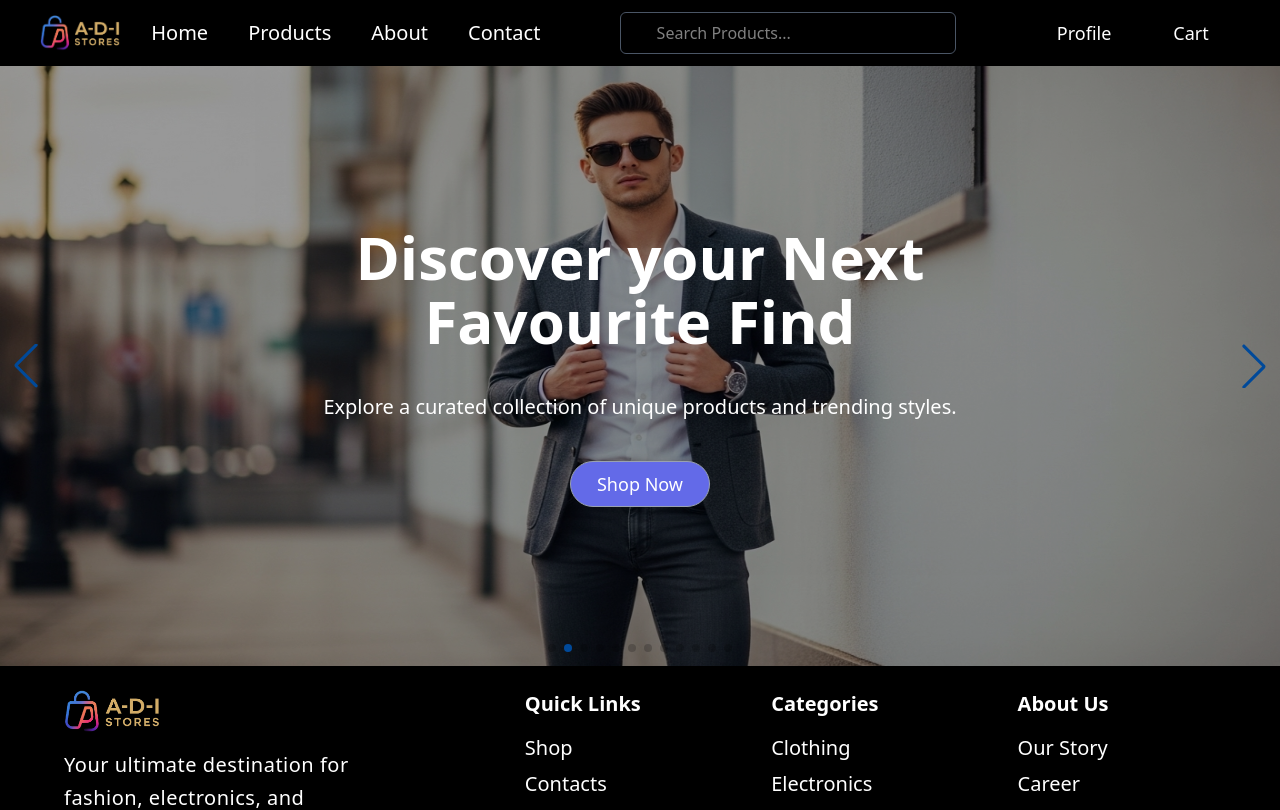
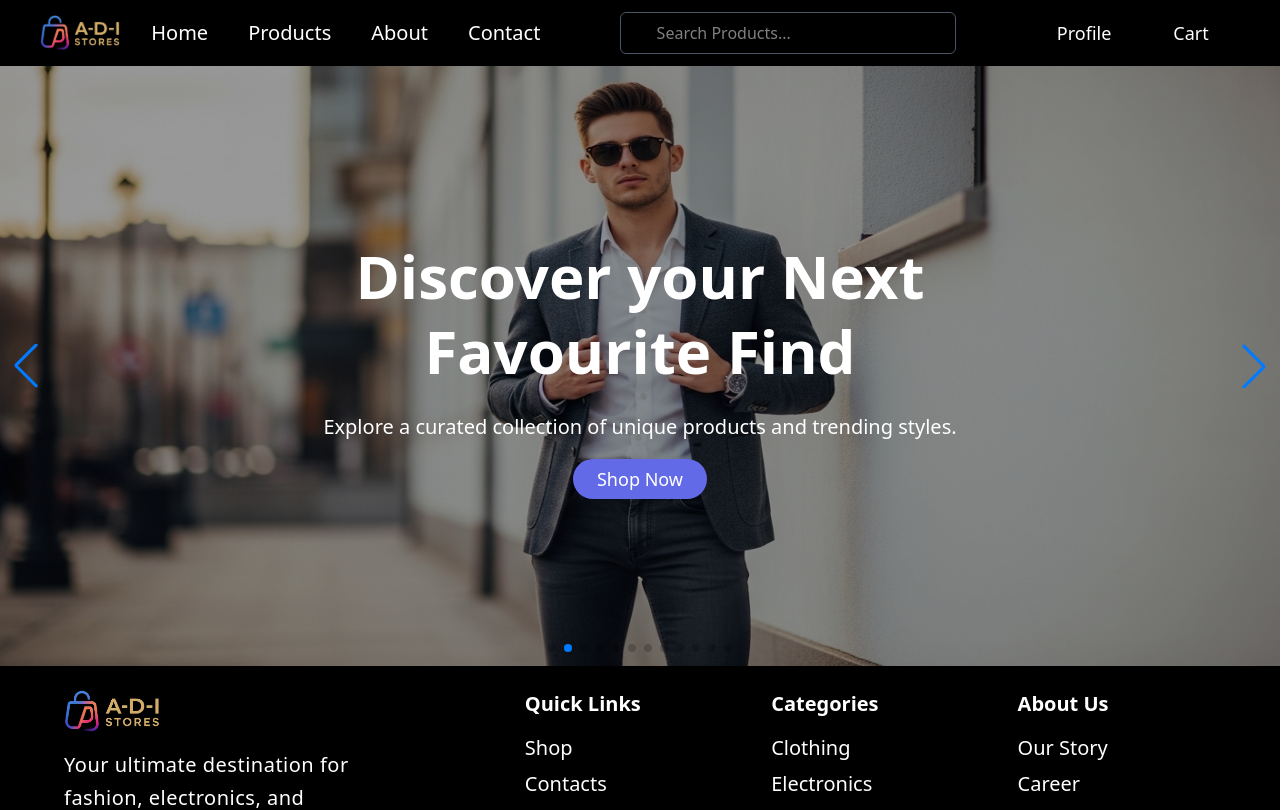
Before and after one commit to Adi-Ecommerce/AdiStores-Frontend, a React (Vite) app: page / in a window 1280 px wide. Shown: the top 810 px of the page. Built offline with nearby package versions, Linux system fonts and the light colour scheme; some icons are missing.

Commit message:
Animation Added

```diff
--- a/package.json
+++ b/package.json
@@ -15,6 +15,7 @@
     "@mui/icons-material": "^7.3.2",
     "@mui/material": "^7.3.2",
     "@tailwindcss/vite": "^4.1.13",
+    "framer-motion": "^12.23.22",
     "react": "^19.1.1",
     "react-dom": "^19.1.1",
     "react-router-dom": "^7.9.3",
--- a/src/pages/Home/Swiper.jsx
+++ b/src/pages/Home/Swiper.jsx
@@ -1,13 +1,27 @@
 import React from "react";
 import SwipeData from "./SwipeData";
 import { Link } from "react-router-dom";
-
-// Swiper imports
 import { Swiper, SwiperSlide } from "swiper/react";
 import { Autoplay, Pagination, Navigation } from "swiper/modules";
+import { motion } from "framer-motion";
+
 import "swiper/css";
 import "swiper/css/pagination";
 import "swiper/css/navigation";
+
+const overlayVariants = {
+    hidden: { opacity: 0, y: 40 },
+    visible: {
+        opacity: 1,
+        y: 0,
+        transition: { duration: 0.8, staggerChildren: 0.3 },
+    },
+};
+
+const childVariants = {
+    hidden: { opacity: 0, y: 30 },
+    visible: { opacity: 1, y: 0, transition: { duration: 0.8 } },
+};
 
 function Swipe() {
     return (
@@ -28,26 +42,42 @@ function Swipe() {
                                 alt={item.alt}
                                 className="w-full h-full object-fit object-center"
                             />
+
+                            {/* Animated overlay */}
+                            <motion.div
+                                className="absolute inset-0 bg-black/40 flex flex-col items-center justify-center gap-6 text-white z-10 text-center px-4"
+                                variants={overlayVariants}
+                                initial="hidden"
+                                animate="visible"
+                                key={index} // <-- key is important so animation replays on slide change
+                            >
+                                <motion.h1
+                                    className="text-xl md:text-4xl lg:text-6xl font-bold w-[90%] md:w-[70%] lg:w-[60%] leading-tight"
+                                    variants={childVariants}
+                                >
+                                    Discover your Next Favourite Find
+                                </motion.h1>
+
+                                <motion.p
+                                    className="text-base md:text-lg lg:text-xl font-medium max-w-2xl"
+                                    variants={childVariants}
+                                >
+                                    Explore a curated collection of unique products and trending styles.
+                                </motion.p>
+
+                                <motion.div variants={childVariants}>
+                                    <Link
+                                        to="/products"
+                                        className="px-6 py-2 rounded-3xl bg-[#636AE8] hover:bg-[#4f54c7] transition-colors text-sm md:text-base lg:text-lg font-medium"
+                                    >
+                                        Shop Now
+                                    </Link>
+                                </motion.div>
+                            </motion.div>
                         </div>
                     </SwiperSlide>
                 ))}
             </Swiper>
-
-            {/* Overlay content */}
-            <div className="absolute inset-0 bg-black/40 flex flex-col items-center justify-center gap-10 text-white z-10">
-                <h1 className="text-xl md:text-4xl lg:text-6xl/16 w-[60%] text-center font-bold">
-                    Discover your Next Favourite Find
-                </h1>
-                <p className="text-base md:text-lg lg:text-xl font-medium">
-                    Explore a curated collection of unique products and trending styles.
-                </p>
-                <Link
-                    to="/shop"
-                    className="border border-gray-400 p-2 flex items-center justify-center rounded-3xl w-35 text-sm md:text-base lg:text-lg font-medium bg-[#636AE8FF]"
-                >
-                    Shop Now
-                </Link>
-            </div>
         </div>
     );
 }
```
Also changed, not shown: 1 other file (tests, documents, lock files or other folders).
